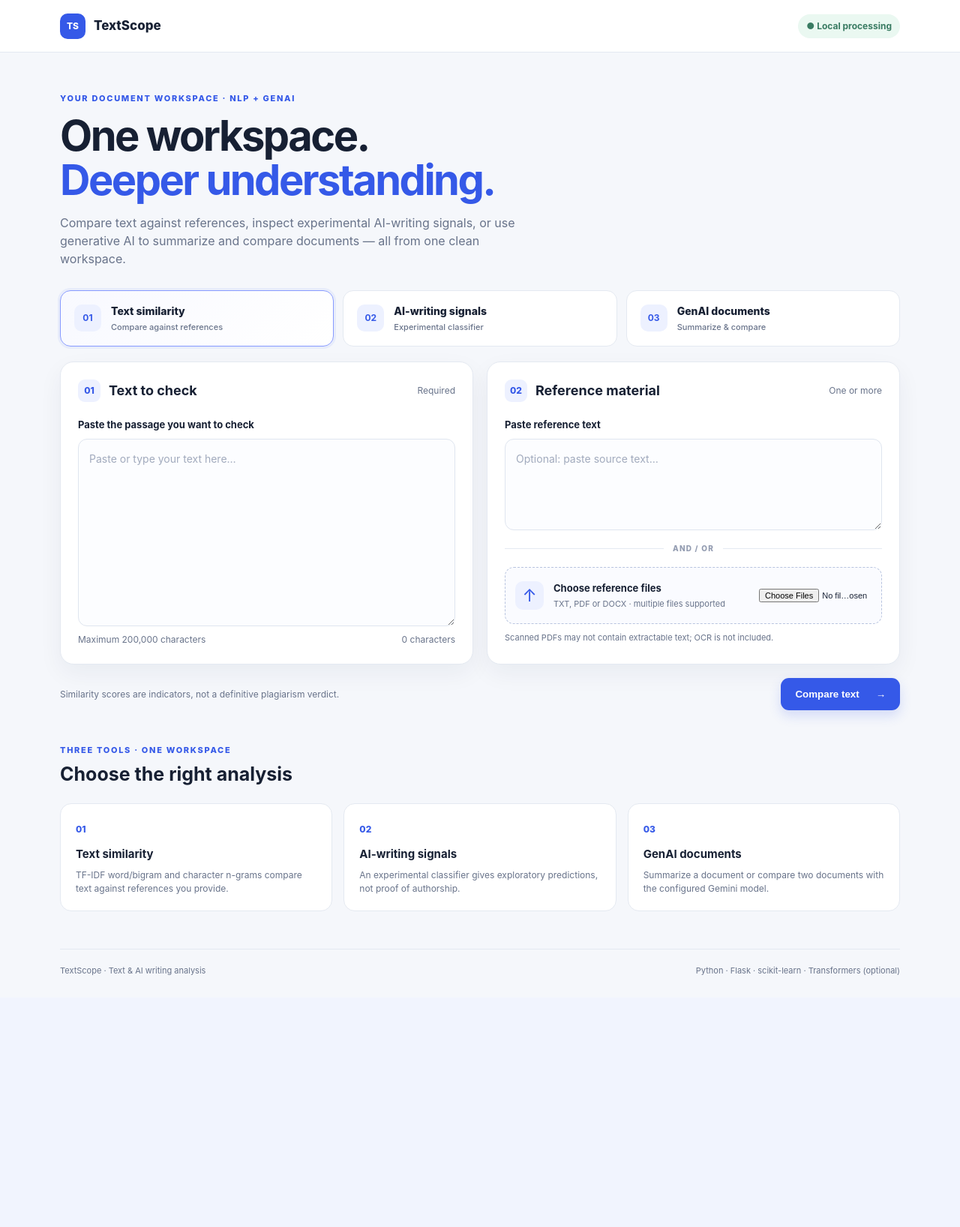
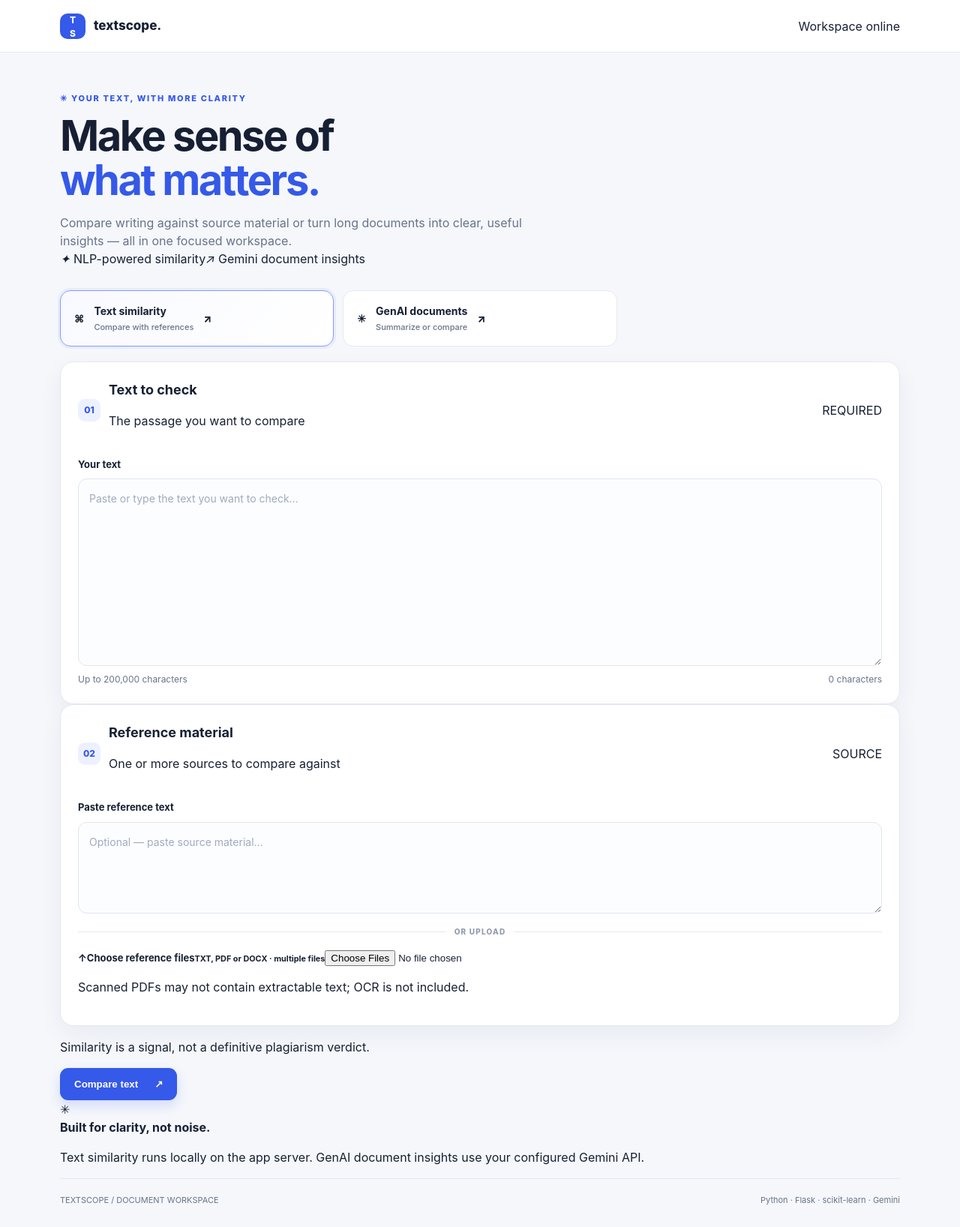
Before and after one commit to namanverma1402/TextScope, a Flask app: page / in a window 1280 px wide. Shown: the whole page at 75% size. Before the commit the page ends 1301 px from the top, so only its background shows below. Run offline with Flask 3, Linux system fonts and the light colour scheme.

Commit message:
Unify tools in dark TextScope workspace

```diff
--- a/templates/index.html
+++ b/templates/index.html
@@ -2,45 +2,46 @@
 <html lang="en">
 <head>
   <meta charset="utf-8"><meta name="viewport" content="width=device-width, initial-scale=1">
-  <meta name="description" content="One workspace for text similarity, experimental AI-writing signals, and AI-powered document summaries.">
-  <title>TextScope — Text & AI Writing Analysis</title>
+  <meta name="theme-color" content="#090b12">
+  <meta name="description" content="TextScope — a focused workspace for text similarity and AI-powered document insights.">
+  <title>TextScope — Think deeper about text</title>
   <link rel="stylesheet" href="{{ url_for('static', filename='style.css') }}">
 </head>
 <body>
-<header class="topbar"><a class="brand" href="/"><span class="brand-mark">TS</span>TextScope</a><span class="local-badge">● Local processing</span></header>
+<div class="ambient ambient-one"></div><div class="ambient ambient-two"></div>
+<header class="topbar"><a class="brand" href="/"><span class="brand-mark">T<span>S</span></span><span>textscope<span class="brand-dot">.</span></span></a><div class="top-right"><span class="status-dot"></span><span>Workspace online</span></div></header>
 <main class="container">
-  <section class="hero"><div class="eyebrow">YOUR DOCUMENT WORKSPACE · NLP + GENAI</div><h1>One workspace.<br><span>Deeper understanding.</span></h1><p>Compare text against references, inspect experimental AI-writing signals, or use generative AI to summarize and compare documents — all from one clean workspace.</p></section>
-  <nav class="mode-tabs" aria-label="Analysis mode"><a class="mode-tab {{ 'active' if mode == 'similarity' else '' }}" href="/?mode=similarity"><strong>01</strong><span>Text similarity<small>Compare against references</small></span></a><a class="mode-tab {{ 'active' if mode == 'ai' else '' }}" href="/?mode=ai"><strong>02</strong><span>AI-writing signals<small>Experimental classifier</small></span></a><a class="mode-tab {{ 'active' if mode == 'genai' else '' }}" href="/?mode=genai"><strong>03</strong><span>GenAI documents<small>Summarize & compare</small></span></a></nav>
+  <section class="hero"><div class="eyebrow"><span class="sparkle">✳</span> YOUR TEXT, WITH MORE CLARITY</div><h1>Make sense of<br><span>what matters.</span></h1><p>Compare writing against source material or turn long documents into clear, useful insights — all in one focused workspace.</p><div class="hero-meta"><span><i>✦</i> NLP-powered similarity</span><span><i>↗</i> Gemini document insights</span></div></section>
+  <nav class="mode-tabs" aria-label="Workspace tools">
+    <a class="mode-tab {{ 'active' if mode == 'similarity' else '' }}" href="/?mode=similarity"><span class="tab-icon">⌘</span><span class="tab-copy"><strong>Text similarity</strong><small>Compare with references</small></span><span class="tab-arrow">↗</span></a>
+    <a class="mode-tab {{ 'active' if mode == 'genai' else '' }}" href="/?mode=genai"><span class="tab-icon ai-icon">✳</span><span class="tab-copy"><strong>GenAI documents</strong><small>Summarize or compare</small></span><span class="tab-arrow">↗</span></a>
+  </nav>
   {% if error %}<div class="alert error" role="alert">{{ error }}</div>{% endif %}
   {% if warnings %}<div class="alert warning"><strong>Some files need attention</strong><ul>{% for warning in warnings %}<li>{{ warning }}</li>{% endfor %}</ul></div>{% endif %}
-
   {% if mode == 'genai' %}
-  <form class="genai-form unified-genai-form" action="/genai" method="post" enctype="multipart/form-data">
-    <section class="panel"><div class="panel-heading"><div><span class="step">01</span><h2>Choose an analysis</h2></div><span class="muted">AI-powered</span></div><label for="task">Task</label><select id="task" name="task"><option value="summary" {{ 'selected' if task|default('summary') == 'summary' else '' }}>Summarize one document</option><option value="compare" {{ 'selected' if task|default('summary') == 'compare' else '' }}>Compare two documents</option></select></section>
-    <section class="panel"><div class="panel-heading"><div><span class="step">02</span><h2>Document A</h2></div><span class="muted">Required</span></div><label for="document_text">Paste document text</label><textarea id="document_text" name="document_text" maxlength="200000" placeholder="Paste notes, a report, an article, or extracted document text…">{{ document_text|default('') }}</textarea><label for="document_file">Or upload a TXT, PDF, or DOCX file</label><input id="document_file" name="document_file" type="file" accept=".txt,.pdf,.docx"><p class="privacy-note">Pasted text takes priority over an uploaded file. Scanned PDFs may need OCR.</p></section>
-    <section class="panel" id="second-document" {{ 'hidden' if task|default('summary') != 'compare' else '' }}><div class="panel-heading"><div><span class="step">03</span><h2>Document B</h2></div><span class="muted">Comparison only</span></div><label for="comparison_text">Paste the second document</label><textarea class="reference-text" id="comparison_text" name="comparison_text" maxlength="200000" placeholder="Paste the second document here…">{{ comparison_text|default('') }}</textarea><label for="comparison_file">Or upload a second file</label><input id="comparison_file" name="comparison_file" type="file" accept=".txt,.pdf,.docx"></section>
-    <div class="action-row"><p>AI can miss details or make mistakes. Verify important claims against the source.</p><button class="primary-button" type="submit">Run AI analysis <span>→</span></button></div>
+  <form class="tool-layout genai-form" action="/genai" method="post" enctype="multipart/form-data">
+    <section class="panel task-panel"><div class="panel-heading"><div><span class="step">01</span><div><h2>Choose your workflow</h2><p>What would you like to do?</p></div></div><span class="mini-tag">GEMINI AI</span></div><label for="task">Analysis type</label><select id="task" name="task"><option value="summary" {{ 'selected' if task|default('summary') == 'summary' else '' }}>Summarize a document</option><option value="compare" {{ 'selected' if task|default('summary') == 'compare' else '' }}>Compare two documents</option></select></section>
+    <section class="panel"><div class="panel-heading"><div><span class="step">02</span><div><h2>Document A</h2><p>Your main source material</p></div></div><span class="required-tag">REQUIRED</span></div><label for="document_text">Paste your text</label><textarea id="document_text" name="document_text" maxlength="200000" placeholder="Drop your report, notes, article or assignment here…">{{ document_text|default('') }}</textarea><label class="file-label" for="document_file"><span class="file-icon">↑</span><span><strong>Upload a file</strong><small>TXT, PDF or DOCX</small></span><input id="document_file" name="document_file" type="file" accept=".txt,.pdf,.docx"></label><p class="hint">If both are provided, pasted text takes priority. Scanned PDFs may need OCR.</p></section>
+    <section class="panel" id="second-document" {{ 'hidden' if task|default('summary') != 'compare' else '' }}><div class="panel-heading"><div><span class="step">03</span><div><h2>Document B</h2><p>The second source for comparison</p></div></div><span class="optional-tag">COMPARE MODE</span></div><label for="comparison_text">Paste your second text</label><textarea id="comparison_text" name="comparison_text" maxlength="200000" placeholder="Add the second document to compare…">{{ comparison_text|default('') }}</textarea><label class="file-label" for="comparison_file"><span class="file-icon">↑</span><span><strong>Upload a second file</strong><small>TXT, PDF or DOCX</small></span><input id="comparison_file" name="comparison_file" type="file" accept=".txt,.pdf,.docx"></label></section>
+    <div class="submit-row"><p><span class="sparkle">✳</span> AI can make mistakes. Verify important details against your source.</p><button class="primary-button" type="submit">Run analysis <span>↗</span></button></div>
   </form>
-  {% if result %}<section class="genai-result unified-genai-result" aria-live="polite"><div class="eyebrow">ANALYSIS COMPLETE</div><h2>{{ 'Document comparison' if task == 'compare' else 'Document summary' }}</h2><div class="genai-output">{{ result }}</div><p class="disclaimer"><strong>Verify:</strong> AI-generated analysis can omit details or make mistakes. Check important claims against the original document.</p></section>{% endif %}
-  {% elif mode == 'similarity' %}
-  <form action="{{ url_for('compare') }}" method="post" enctype="multipart/form-data" class="workspace">
-    <section class="panel"><div class="panel-heading"><div><span class="step">01</span><h2>Text to check</h2></div><span class="muted">Required</span></div><label for="query">Paste the passage you want to check</label><textarea id="query" name="query" required maxlength="200000" placeholder="Paste or type your text here…">{{ query }}</textarea><div class="field-footer"><span>Maximum 200,000 characters</span><span id="counter">0 characters</span></div></section>
-    <section class="panel"><div class="panel-heading"><div><span class="step">02</span><h2>Reference material</h2></div><span class="muted">One or more</span></div><label for="reference_text">Paste reference text</label><textarea id="reference_text" name="reference_text" class="reference-text" maxlength="200000" placeholder="Optional: paste source text…">{{ reference_text }}</textarea><div class="divider"><span>AND / OR</span></div><label class="upload-box" for="reference_files"><span class="upload-icon">↑</span><span class="upload-copy"><strong>Choose reference files</strong><small>TXT, PDF or DOCX · multiple files supported</small></span><input id="reference_files" name="reference_files" type="file" accept=".txt,.pdf,.docx" multiple></label><p class="privacy-note">Scanned PDFs may not contain extractable text; OCR is not included.</p></section>
-    <div class="action-row"><p>Similarity scores are indicators, not a definitive plagiarism verdict.</p><button class="primary-button" type="submit">Compare text <span>→</span></button></div>
+  {% if result %}<section class="output-panel" aria-live="polite"><div class="output-heading"><div><div class="eyebrow">✳ ANALYSIS COMPLETE</div><h2>{{ 'Document comparison' if task == 'compare' else 'Your document, distilled.' }}</h2></div><span class="mini-tag success-tag">READY</span></div><div class="genai-output">{{ result }}</div><p class="hint output-hint">Review important claims against the original document before relying on them.</p></section>{% endif %}
+  {% else %}
+  <form action="{{ url_for('compare') }}" method="post" enctype="multipart/form-data" class="tool-layout similarity-form">
+    <section class="panel"><div class="panel-heading"><div><span class="step">01</span><div><h2>Text to check</h2><p>The passage you want to compare</p></div></div><span class="required-tag">REQUIRED</span></div><label for="query">Your text</label><textarea id="query" name="query" required maxlength="200000" placeholder="Paste or type the text you want to check…">{{ query }}</textarea><div class="field-footer"><span>Up to 200,000 characters</span><span id="counter">0 characters</span></div></section>
+    <section class="panel"><div class="panel-heading"><div><span class="step">02</span><div><h2>Reference material</h2><p>One or more sources to compare against</p></div></div><span class="optional-tag">SOURCE</span></div><label for="reference_text">Paste reference text</label><textarea class="reference-text" id="reference_text" name="reference_text" maxlength="200000" placeholder="Optional — paste source material…">{{ reference_text }}</textarea><div class="divider"><span>OR UPLOAD</span></div><label class="file-label" for="reference_files"><span class="file-icon">↑</span><span><strong>Choose reference files</strong><small>TXT, PDF or DOCX · multiple files</small></span><input id="reference_files" name="reference_files" type="file" accept=".txt,.pdf,.docx" multiple></label><p class="hint">Scanned PDFs may not contain extractable text; OCR is not included.</p></section>
+    <div class="submit-row"><p>Similarity is a signal, not a definitive plagiarism verdict.</p><button class="primary-button" type="submit">Compare text <span>↗</span></button></div>
   </form>
-  {% if results %}<section class="results-section" aria-live="polite"><div class="results-heading"><div><div class="eyebrow">ANALYSIS COMPLETE</div><h2>Reference comparison</h2></div><span class="result-count">{{ results|length }} reference{{ '' if results|length == 1 else 's' }}</span></div><div class="results-list">
-  {% for result in results %}<article class="result-card"><div class="result-main"><div class="file-symbol">DOC</div><div class="result-name"><h3>{{ result.name }}</h3><p>{{ result.reference_words }} reference words · {{ result.query_words }} query words</p></div></div><div class="score-block"><div class="score-number">{{ '%.2f'|format(result.combined_score) }}<small>%</small></div><div class="score-label">Combined similarity</div><div class="score-track"><span style="width: {{ result.combined_score }}%"></span></div></div><div class="score-details"><div><span>Word / bigram</span><strong>{{ '%.2f'|format(result.word_score) }}%</strong></div><div><span>Character n-gram</span><strong>{{ '%.2f'|format(result.phrase_score) }}%</strong></div></div></article>{% endfor %}
-  </div><p class="disclaimer"><strong>Interpretation:</strong> Scores measure overlap in word and character patterns. They do not prove plagiarism or establish authorship.</p></section>{% endif %}
-  {% else %}
-  <form action="{{ url_for('analyze_ai') }}" method="post" class="ai-form">
-    <section class="panel ai-input-panel"><div class="panel-heading"><div><span class="step">01</span><h2>Text to analyze</h2></div><span class="muted">Required</span></div><label for="query">Paste the text you want to analyze</label><textarea id="query" name="query" required maxlength="200000" placeholder="Paste an essay, article, or passage here…">{{ query }}</textarea><div class="field-footer"><span>Maximum 200,000 characters</span><span id="counter">0 characters</span></div><div class="action-row"><p>Experimental model · first run downloads the model</p><button class="primary-button" type="submit">Analyze writing <span>→</span></button></div></section>
-  </form>
-  {% if ai_result %}<section class="results-section" aria-live="polite"><div class="results-heading"><div><div class="eyebrow">EXPERIMENTAL ANALYSIS</div><h2>AI-writing signal</h2></div><span class="result-count">{{ ai_result.word_count }} words</span></div><article class="ai-result-card"><div class="ai-result-top"><div><div class="eyebrow">MODEL CLASSIFICATION</div><h3>{{ ai_result.overall.label }}</h3><p>Model output confidence: {{ '%.1f'|format(ai_result.overall.model_score) }}% for the predicted class</p></div><div class="ai-score-badge">{{ '%.1f'|format(ai_result.overall.model_score) }}<small>%</small></div></div><div class="score-track"><span style="width: {{ ai_result.overall.model_score }}%"></span></div><p class="disclaimer"><strong>Important:</strong> This is the model's confidence in its predicted class, NOT a reliable percentage of AI involvement. This older detector was trained around GPT-2-era text and may misclassify modern AI writing, edited text, non-English text, and human writing. Do not use this result as proof or for high-stakes decisions.</p></article>
-  {% if ai_result.sentences %}<h3 class="subheading">Sentence-level signals</h3><div class="sentence-list">{% for item in ai_result.sentences %}<article class="sentence-card"><span class="signal-pill {{ 'signal-ai' if item.label == 'AI-like' else 'signal-human' if item.label == 'Human-like' else '' }}">{{ item.label }} · {{ '%.0f'|format(item.model_score) }}%</span><p>{{ item.text }}</p></article>{% endfor %}</div><p class="privacy-note">Sentence results are exploratory, capped at the first 30 eligible sentences, and are especially unreliable for short passages.</p>{% endif %}</section>{% endif %}
+  {% if results %}<section class="results-section" aria-live="polite"><div class="output-heading"><div><div class="eyebrow">RESULTS</div><h2>Reference comparison</h2></div><span class="mini-tag">{{ results|length }} SOURCE{{ '' if results|length == 1 else 'S' }}</span></div><div class="results-list">{% for result in results %}<article class="result-card"><div class="result-main"><div class="file-symbol">DOC</div><div class="result-name"><h3>{{ result.name }}</h3><p>{{ result.reference_words }} reference words · {{ result.query_words }} query words</p></div></div><div class="score-block"><div class="score-number">{{ '%.2f'|format(result.combined_score) }}<small>%</small></div><div class="score-label">Combined similarity</div><div class="score-track"><span style="width: {{ result.combined_score }}%"></span></div></div><div class="score-details"><div><span>Word / bigram</span><strong>{{ '%.2f'|format(result.word_score) }}%</strong></div><div><span>Character n-gram</span><strong>{{ '%.2f'|format(result.phrase_score) }}%</strong></div></div></article>{% endfor %}</div><p class="disclaimer">Scores measure overlap in word and character patterns. They do not prove plagiarism or establish authorship.</p></section>{% endif %}
   {% endif %}
-
-  <section class="how-it-works"><div class="eyebrow">THREE TOOLS · ONE WORKSPACE</div><h2>Choose the right analysis</h2><div class="method-grid"><article><span>01</span><h3>Text similarity</h3><p>TF-IDF word/bigram and character n-grams compare text against references you provide.</p></article><article><span>02</span><h3>AI-writing signals</h3><p>An experimental classifier gives exploratory predictions, not proof of authorship.</p></article><article><span>03</span><h3>GenAI documents</h3><p>Summarize a document or compare two documents with the configured Gemini model.</p></article></div></section>
-  <footer><span>TextScope · Text & AI writing analysis</span><span>Python · Flask · scikit-learn · Transformers (optional)</span></footer>
+  <section class="bottom-note"><div class="bottom-symbol">✳</div><div><strong>Built for clarity, not noise.</strong><p>Text similarity runs locally on the app server. GenAI document insights use your configured Gemini API.</p></div></section>
+  <footer><span>TEXTSCOPE <span class="brand-dot">/</span> DOCUMENT WORKSPACE</span><span>Python · Flask · scikit-learn · Gemini</span></footer>
 </main>
-<script>const q=document.getElementById('query'), c=document.getElementById('counter');if(q&&c){function count(){c.textContent=q.value.length.toLocaleString()+' characters'}q.addEventListener('input',count);count()}const task=document.getElementById('task'), second=document.getElementById('second-document');if(task&&second){function toggleSecond(){second.hidden=task.value!=='compare'}task.addEventListener('change',toggleSecond);toggleSecond()}</script>
+<script>
+const q=document.getElementById('query'), c=document.getElementById('counter');
+if(q&&c){function count(){c.textContent=q.value.length.toLocaleString()+' characters'}q.addEventListener('input',count);count()}
+const task=document.getElementById('task'), second=document.getElementById('second-document');
+if(task&&second){function toggleSecond(){second.hidden=task.value!=='compare'}task.addEventListener('change',toggleSecond);toggleSecond()}
+document.querySelectorAll('textarea').forEach((el)=>{el.addEventListener('input',()=>el.classList.toggle('has-content',!!el.value))});
+</script>
 </body></html>
```
